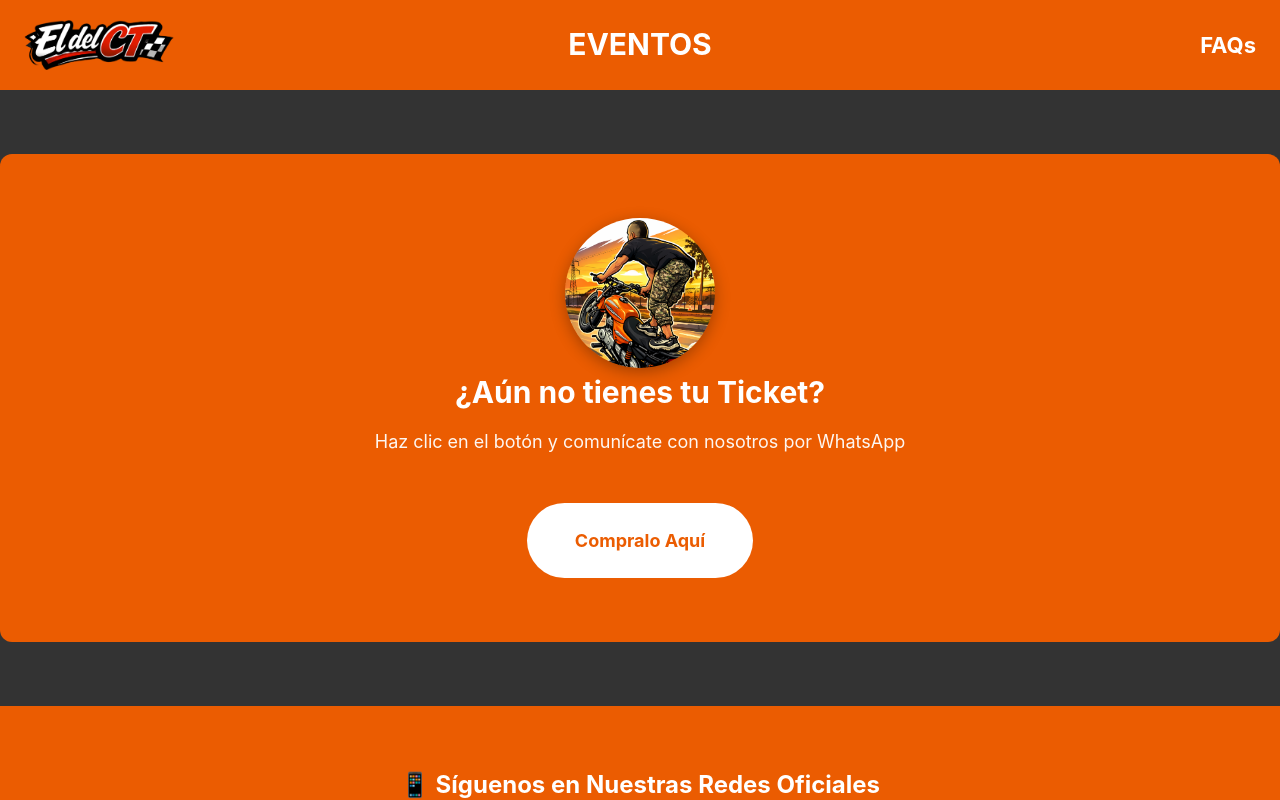
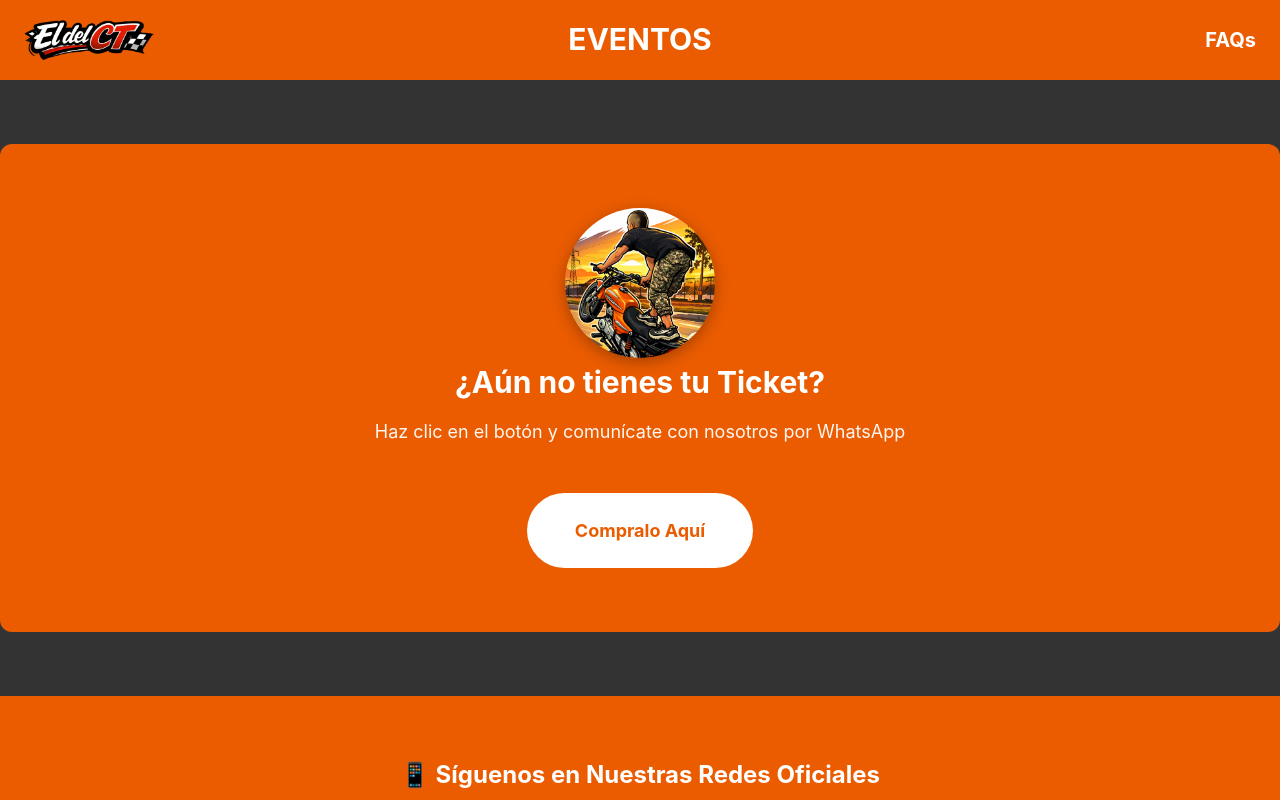
Before and after one commit to DanielSalvadorP/CT-Eventos, a Next.js app: page / in a window 1280 px wide. Shown: the top 800 px of the page. Built offline with nearby package versions, Linux system fonts and the light colour scheme.

Commit message:
Ajuste en header

```diff
--- a/src/components/common/Header.jsx
+++ b/src/components/common/Header.jsx
@@ -5,7 +5,7 @@ export function Header({ isAdmin = false, onLogout }) {
     <header style={{
       backgroundColor: 'var(--color-primary)',
       color: 'white',
-      height: '90px',
+      height: '80px',
       display: 'flex',
       alignItems: 'center',
       justifyContent: 'center'
@@ -23,7 +23,7 @@ export function Header({ isAdmin = false, onLogout }) {
           alignItems: 'center',
           justifyContent: 'flex-start'
         }}>
-          <img src="/ELdelCT.png" alt="imagenCT" width={150} height={50} />
+          <img src="/ELdelCT.png" alt="imagenCT" width={130} height={40} />
         </div>
 
         {/* EVENTOS */}
@@ -46,7 +46,7 @@ export function Header({ isAdmin = false, onLogout }) {
           <Link href="/faq" style={{
             color: 'white',
             textDecoration: 'none',
-            fontSize: '22px',
+            fontSize: '20px',
             fontWeight: 'bold',
             transition: 'opacity 0.2s'
           }}
```
